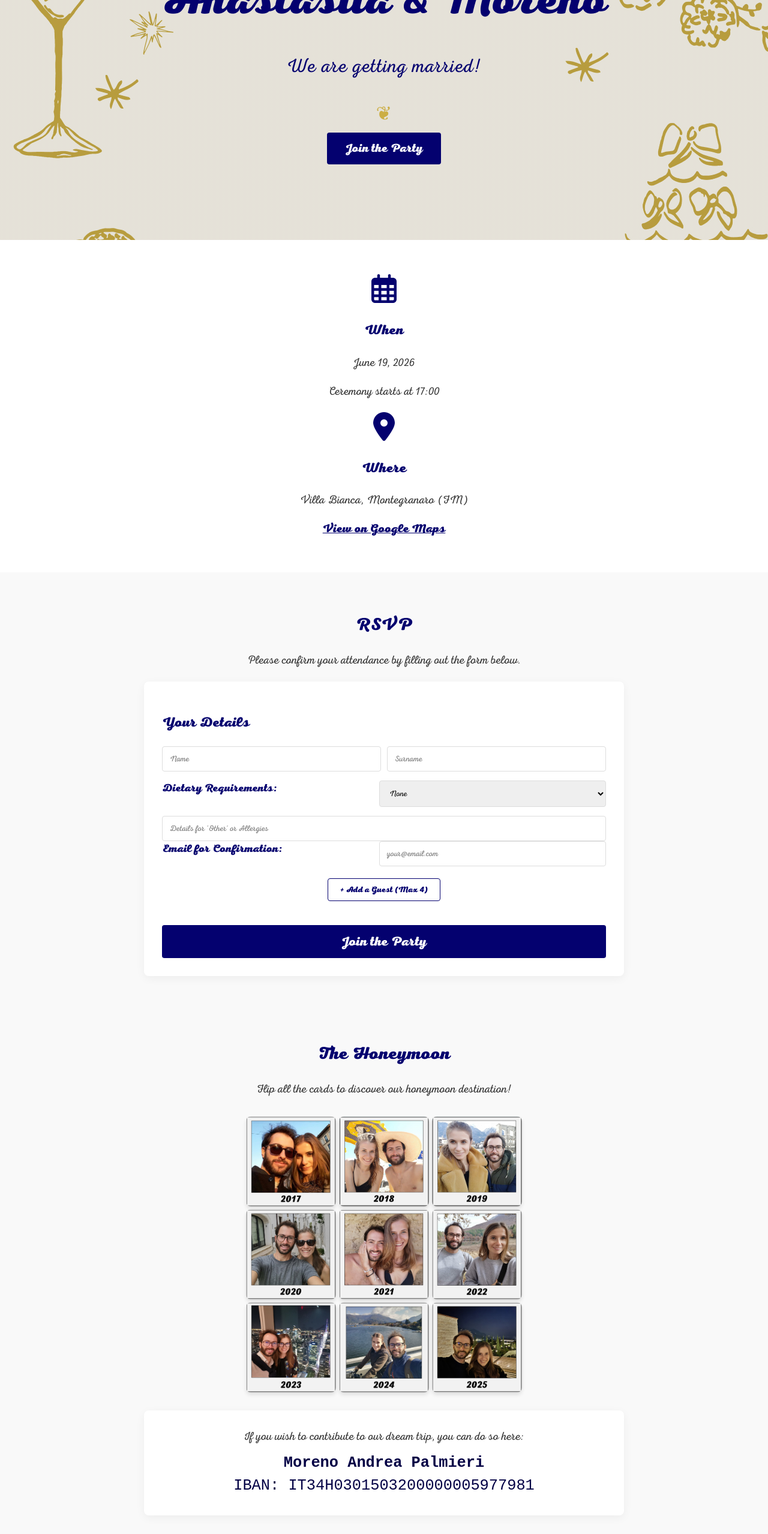
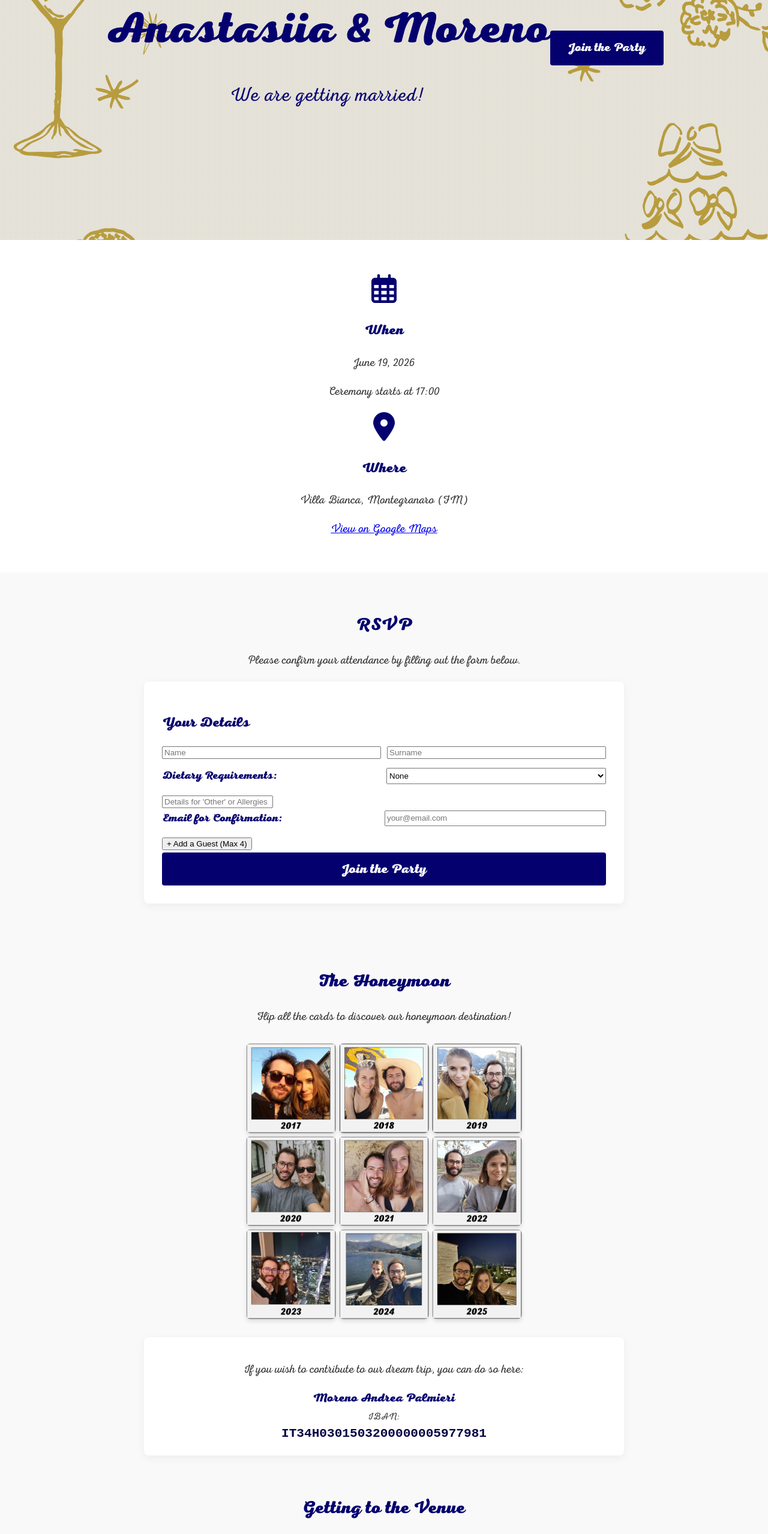
Before and after one commit to morenopalmieri/anastasiia_moreno_2026, a plain HTML site: page index.html in a window 1280 px wide. Shown: the part 240-2797 px from the top of the page at 60% size. Drawn offline with nearby package versions, Linux system fonts and the light colour scheme.

Commit message:
Add files via upload

```diff
--- a/index.html
+++ b/index.html
@@ -13,7 +13,7 @@
         <div class="hero-content">
             <h1>Anastasiia & Moreno</h1>
             <p class="subtitle">We are getting married!</p>
-            <div class="divider">❦</div>
+			</div>
             <a href="#rsvp" class="cta-button">Join the Party</a>
         </div>
     </header>
@@ -96,10 +96,16 @@
             </div>
 
             <div class="contribution-info">
-                <p>If you wish to contribute to our dream trip, you can do so here:</p>
-                <p class="iban"><strong>Moreno Andrea Palmieri</strong><br>IBAN: IT34H0301503200000005977981</p>
-            </div>
-        </section>
+			<p class="iban-intro">If you wish to contribute to our dream trip, you can do so here:</p>
+
+			<div class="iban-container">
+			<div class="iban-name">Moreno Andrea Palmieri</div>
+
+				<div class="iban-label">IBAN:</div>
+
+			<div class="iban-code">IT34H0301503200000005977981</div>
+			</div>
+		</div>
 
         <section id="venue-bus" class="section-container">
             <h2>Getting to the Venue</h2>
--- a/style.css
+++ b/style.css
@@ -2,54 +2,56 @@
    GENERAL SETUP & VARIABLES
    ========================================= */
 
-/* 1. Integrate Nexa Fonts from assets folder */
+/* 1. Integrate Nexa Fonts */
 @font-face {
-    font-family: 'Nexa';
+    font-family: 'Nexa'; /* Reference name */
     src: url('assets/nexa-script-heavy.ttf') format('truetype');
-    font-weight: 700;
+    font-weight: 700; /* Bold weight */
     font-style: normal;
 }
 
 @font-face {
     font-family: 'Nexa';
     src: url('assets/nexa-script-light.ttf') format('truetype');
-    font-weight: 300;
+    font-weight: 300; /* Standard light weight */
     font-style: normal;
 }
 
 @font-face {
     font-family: 'Nexa';
     src: url('assets/nexa-script-thin.ttf') format('truetype');
-    font-weight: 150;
+    font-weight: 150; /* Extra thin weight */
     font-style: normal;
 }
 
 /* Global Variables */
 :root {
     --primary: #04016f; /* Main brand blue */
-    --primary-dark: #030145;
-    --secondary: #ccae45; /* Gold accent color */
-    --bg: #f9f9f9;
-    --text: #333;
-    --white: #ffffff;
-    --shadow: 0 4px 15px rgba(0,0,0,0.05);
+    --primary-dark: #030145; /* Darker blue for hover states */
+    --secondary: #ccae45; /* Gold accent color for details */
+    --bg: #f9f9f9; /* Soft grey background for the whole page */
+    --text: #333; /* Dark charcoal for body text readability */
+    --white: #ffffff; /* Standard white */
+    --shadow: 0 4px 15px rgba(0,0,0,0.05); /* Subtle shadow for depth */
 }
 
 body {
-    margin: 0;
-    font-family: 'Nexa', sans-serif;
-    font-weight: 300;
-    background-color: var(--bg);
-    color: var(--text);
-    line-height: 1.5;
-    font-size: 1.2rem; /* Increased base font size by 20% */
+    margin: 0; /* Remove default browser spacing */
+    font-family: 'Nexa', sans-serif; /* Primary font family */
+    font-weight: 300; /* Default light weight */
+    background-color: var(--bg); /* Set page background */
+    color: var(--text); /* Set default text color */
+    line-height: 1.5; /* Vertical space between lines */
+    /* MODIFICATION: Increased base font size by 20% (1rem -> 1.2rem) */
+    font-size: 1.2rem;
 }
 
 /* Headlines Styling */
 h1, h2, h3 {
-    font-family: 'Nexa', sans-serif;
-    font-weight: 700;
-    color: var(--primary); /* All headers use primary blue */
+    font-family: 'Nexa', sans-serif; /* Ensure headers use Nexa */
+    font-weight: 700; /* Bold headers */
+    /* MODIFICATION: Applied primary blue color to all headers */
+    color: var(--primary);
 }
 
 /* =========================================
@@ -57,46 +59,47 @@ h1, h2, h3 {
    ========================================= */
 
 .hero {
-    height: 80vh;
+    height: 80vh; /* Takes up 80% of screen height */
+    /* Hero Opacity set via linear-gradient alpha (0.1) */
     background: linear-gradient(rgba(0,0,0,0.1), rgba(0,0,0,0.1)), url('assets/Background.jpg');
-    background-size: cover;
-    background-position: center;
-    display: flex;
-    align-items: center;
-    justify-content: center;
-    text-align: center;
-    color: var(--primary);
+    background-size: cover; /* Background fills entire space */
+    background-position: center; /* Background centered */
+    display: flex; /* Flexbox for alignment */
+    align-items: center; /* Vertical center */
+    justify-content: center; /* Horizontal center */
+    text-align: center; /* Center text inside */
+    color: var(--primary); /* Text color for Hero section */
 }
 
 .hero h1 {
-    font-size: 4.5rem;
-    margin-bottom: 10px;
+    font-size: 4.5rem; /* Larger hero title */
+    margin-bottom: 10px; /* Space below title */
 }
 
 .subtitle {
-    font-size: 2rem;
-    letter-spacing: 1px;
+    font-size: 2rem; /* Hero subtitle size */
+    letter-spacing: 1px; /* Slight horizontal spacing */
 }
 
 .divider {
-    font-size: 2rem;
-    color: var(--secondary);
-    margin: 20px 0;
+    font-size: 2rem; /* Divider icon size */
+    color: var(--secondary); /* Gold color for divider */
+    margin: 20px 0; /* Vertical space around divider */
 }
 
 .cta-button {
-    padding: 15px 30px;
-    background: var(--primary);
-    color: white;
-    text-decoration: none;
-    transition: 0.3s;
-    border-radius: 4px;
+    padding: 15px 30px; /* Internal button spacing */
+    background: var(--primary); /* Button background */
+    color: white; /* Button text color */
+    text-decoration: none; /* No underline */
+    transition: 0.3s; /* Smooth hover transition */
+    border-radius: 4px; /* Slightly rounded edges */
     font-family: 'Nexa', sans-serif;
     font-weight: 700;
 }
 
 .cta-button:hover {
-    background: var(--secondary);
+    background: var(--secondary); /* Turn gold on hover */
     color: var(--primary-dark);
 }
 
@@ -105,30 +108,25 @@ h1, h2, h3 {
    ========================================= */
 
 .container, .section-container {
-    max-width: 800px;
-    margin: 0 auto;
-    padding: 42px 20px; /* Reduced padding by 30% */
-    text-align: center;
+    max-width: 800px; /* Limit width for reading comfort */
+    margin: 0 auto; /* Center container on screen */
+    /* MODIFICATION: Reduced padding by 30% (60px * 0.7 = 42px) */
+    padding: 42px 20px;
+    text-align: center; /* Center section contents */
 }
 
 .info-section {
-    background: var(--white);
+    background: var(--white); /* White background for info blocks */
 }
 
 .info-card {
-    margin: 15px 0;
+    margin: 15px 0; /* Vertical margin between cards */
 }
 
 .info-card i {
-    font-size: 3rem;
-    color: var(--primary);
-    margin-bottom: 7px;
-}
-
-.map-link {
-    color: var(--primary);
-    text-decoration: underline;
-    font-weight: bold;
+    font-size: 3rem; /* Large icon size */
+    color: var(--primary); /* Blue color for icons */
+    margin-bottom: 7px; /* Space below icon */
 }
 
 /* =========================================
@@ -158,19 +156,8 @@ form {
 
 .form-group label {
     font-weight: 700;
-    font-size: 1.1rem;
+    font-size: 1.1rem; /* Increased 20% from 0.9rem */
     color: var(--primary);
-    margin-bottom: 2px;
-}
-
-input, select {
-    width: 100%;
-    padding: 12px;
-    border: 1px solid #ddd;
-    border-radius: 4px;
-    font-family: 'Nexa', sans-serif;
-    font-weight: 300;
-    box-sizing: border-box;
 }
 
 .submit-btn {
@@ -179,25 +166,8 @@ input, select {
     background-color: var(--primary);
     color: white;
     border: none;
-    font-size: 1.32rem;
+    font-size: 1.32rem; /* Increased 20% from 1.1rem */
     cursor: pointer;
-    margin-top: 20px;
-    border-radius: 4px;
-    transition: background 0.3s;
-    font-family: 'Nexa', sans-serif;
-    font-weight: 700;
-}
-
-.submit-btn:hover { background-color: var(--primary-dark); }
-
-.secondary-btn {
-    background: none;
-    border: 1px solid var(--primary);
-    color: var(--primary);
-    padding: 10px 20px;
-    cursor: pointer;
-    display: block;
-    margin: 20px auto;
     border-radius: 4px;
     font-family: 'Nexa', sans-serif;
     font-weight: 700;
@@ -209,9 +179,9 @@ input, select {
 
 .card-grid {
     display: grid;
-    grid-template-columns: repeat(3, 150px); /* 3 columns for desktop */
-    grid-gap: 5px;
-    justify-content: center;
+    grid-template-columns: repeat(3, 150px); /* 3 columns of 150px */
+    grid-gap: 5px; /* Spacing between cards */
+    justify-content: center; /* Center cards horizontally */
     margin: 30px auto;
 }
 
@@ -227,7 +197,6 @@ input, select {
     position: relative;
     width: 100%;
     height: 100%;
-    text-align: center;
     transition: transform 0.6s;
     transform-style: preserve-3d;
 }
@@ -245,8 +214,14 @@ input, select {
     box-shadow: 0 4px 6px rgba(0,0,0,0.1);
 }
 
-.flip-card-front { background-color: #f8f9fa; }
-.flip-card-back { background-color: #fff; transform: rotateY(180deg); }
+.flip-card-back {
+    background-color: #fff;
+    transform: rotateY(180deg);
+}
+
+/* =========================================
+   NEW IBAN STYLING (LINKED TO HTML CHANGES)
+   ========================================= */
 
 .contribution-info {
     margin-top: 30px;
@@ -256,20 +231,32 @@ input, select {
     box-shadow: var(--shadow);
 }
 
-/* Target the text within contribution-info for standard views */
-.contribution-info p {
-    margin: 10px 0;
+.iban-container {
+    margin-top: 15px;
+    display: block; /* Ensures container fills width */
 }
 
-.iban {
-    font-family: monospace;
-    font-size: 1.32em;
+.iban-name {
+    font-weight: 700; /* Bold name */
+    color: var(--primary);
+    margin-bottom: 5px;
+}
+
+.iban-label {
+    font-weight: 300;
+    font-size: 1rem;
+    color: var(--text);
+}
+
+.iban-code {
+    font-family: monospace; /* Monospace for easier code reading */
+    font-weight: 700;
     color: var(--primary-dark);
-    word-break: break-all;
+    font-size: 1.32rem; /* Matches the +20% body text increase */
 }
 
 /* =========================================
-   LISTS & ACCOMMODATION
+   ACCOMMODATION & FOOTER
    ========================================= */
 
 .activity-card {
@@ -289,7 +276,6 @@ input, select {
 }
 
 .activity-text { padding: 20px; text-align: left; }
-.activity-text h4 { margin: 0 0 10px 0; color: var(--primary); }
 
 footer {
     padding: 40px 20px;
@@ -301,38 +287,31 @@ footer {
 }
 
 /* =========================================
-   MOBILE RESPONSIVENESS (600px and below)
+   MOBILE RESPONSIVENESS (MAX 600PX)
    ========================================= */
 
 @media (max-width: 600px) {
     .hero h1 { font-size: 2.5rem; }
 
-    /* MODIFICATION 2: Horizontal spacing reduced, vertical preserved, grid centered */
+    /* MODIFICATION: Game centering and reduced horizontal gap */
     .card-grid {
-        grid-template-columns: repeat(3, 100px);
-        column-gap: 2px; /* Reduced horizontal gap specifically */
-        row-gap: 5px;    /* Kept vertical gap as requested */
-        justify-content: center; /* Ensures grid stays centered */
+        grid-template-columns: repeat(3, 100px); /* Smaller cards on mobile */
+        column-gap: 2px; /* Tight horizontal gap */
+        row-gap: 5px; /* Standard vertical gap */
+        justify-content: center; /* Center grid */
     }
     .flip-card { width: 100px; height: 100px; }
 
-    /* MODIFICATION 1: IBAN Mobile adjustments */
-    .contribution-info {
-        padding: 15px 10px; /* Tighter padding for mobile */
+    /* MODIFICATION: Force single lines for IBAN details on small screens */
+    .iban-name {
+        white-space: nowrap; /* Forces name to stay on one line */
+        font-size: 1rem; /* Slightly smaller to fit width if necessary */
     }
 
-    /* Target the name "Moreno Andrea Palmieri" and the IBAN code specifically */
-    .contribution-info p, .iban {
-        font-size: 0.95rem; /* Reduced size to fit width */
-        white-space: nowrap; /* Forces text to stay on one line */
-        display: block; /* Ensures they stack vertically */
-        overflow: hidden; /* Safety for very small screens */
-        text-overflow: ellipsis;
-    }
-
-    .iban {
-        margin-top: 5px;
-        font-weight: 700;
+    .iban-code {
+        white-space: nowrap; /* Forces code to stay on one line */
+        font-size: 0.85rem; /* Shrinks code just enough to fit a standard mobile screen */
+        display: block;
     }
 
     .activity-card { flex-direction: column; }
```
